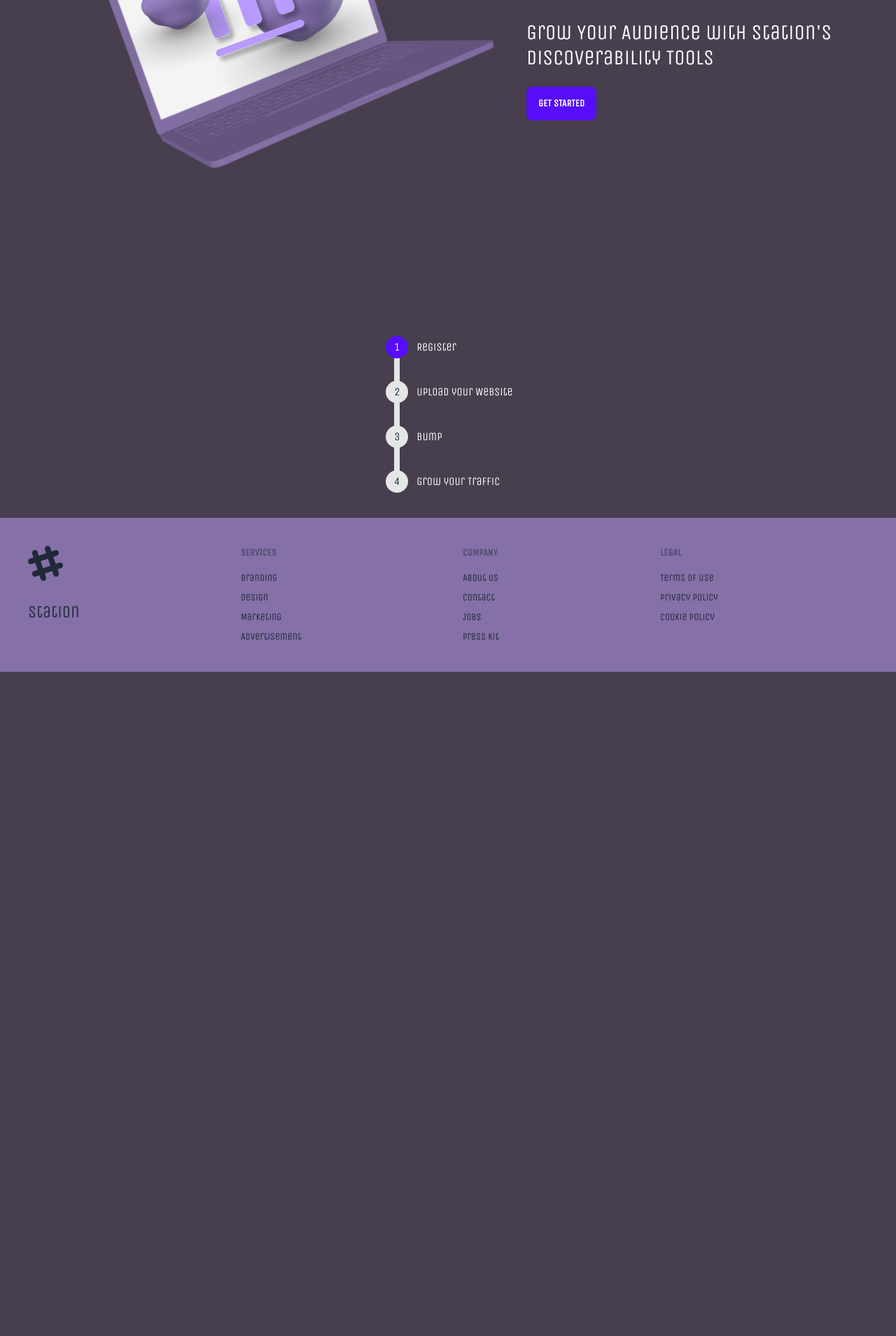
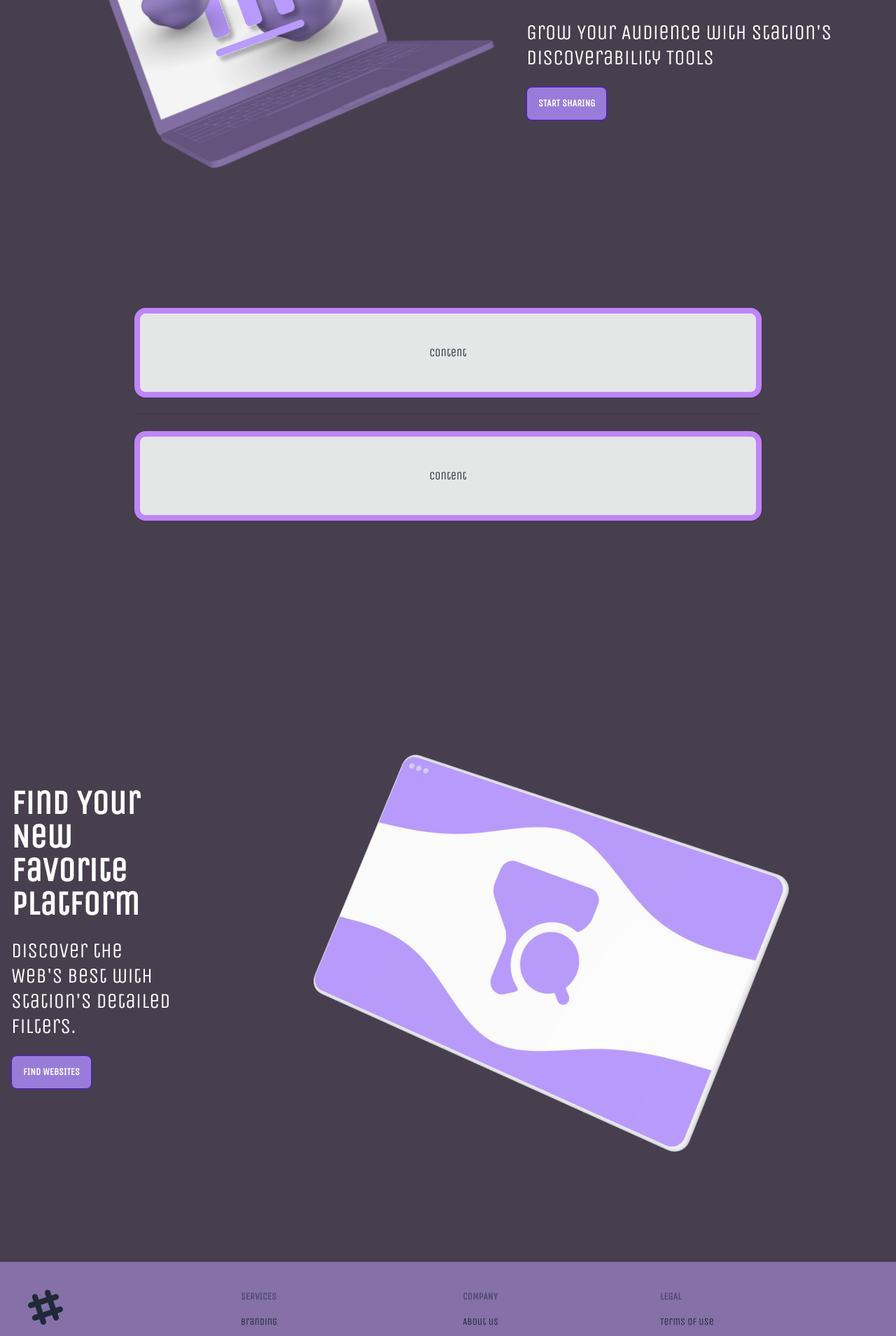
Before and after one commit to StationAPI/station-frontend, a SvelteKit app in the folder station-frontend/: page / in a window 1280 px wide. Shown: the part 400-2309 px from the top of the page at 70% size. Before the commit the page ends 1360 px from the top, so only its background shows below. Built offline with nearby package versions, Linux system fonts and the light colour scheme.

Commit message:
keep working on home page

```diff
--- a/station-frontend/src/routes/+page.svelte
+++ b/station-frontend/src/routes/+page.svelte
@@ -1,28 +1,51 @@
 <script>
-  import logo from "$lib/assets/hero.svg";
-
-  console.log(logo);
+  import hero1 from "$lib/assets/hero.svg";
+  import hero2 from "$lib/assets/hero-2.svg";
 </script>
 
-<div class="hero min-h-screen bg-base-200" style="background-color: #473E4E;">
+<div class="hero min-h-min bg-base-200 mt-6" style="background-color: #473E4E;">
   <div class="hero-content flex-col lg:flex-row">
     <!-- svelte-ignore a11y-img-redundant-alt -->
-    <img src={logo} alt="Hero Image" height="1000" width="1000" />
+    <img src={hero1} alt="Hero Image" height="1000" width="1000" />
     <div class="text-primary-content">
       <h1 class="text-5xl font-bold">Grow Your Website</h1>
       <h2 class="py-6 text-3xl">
         Grow Your Audience with Station's Discoverability Tools
       </h2>
-      <button class="btn btn-primary">Get Started</button>
+      <button class="btn btn-primary" style="background-color: #997CDA;"
+        >Start Sharing</button
+      >
     </div>
   </div>
 </div>
 
-<div class="flex justify-center">
-  <ul class="steps steps-vertical mb-5 text-primary-content">
-    <li class="step step-primary">Register</li>
-    <li class="step">Upload your Website</li>
-    <li class="step">Bump</li>
-    <li class="step">Grow your Traffic</li>
-  </ul>
+<div class="artboard artboard-horizontal phone-5 mx-auto">
+  <div class="flex flex-col w-full lg:flex-row" />
+  <div
+    class="grid flex-grow h-32 card bg-base-300 rounded-box place-items-center border-8 border-purple-400"
+  >
+    content
+  </div>
+  <div class="divider" />
+  <div
+    class="grid flex-grow h-32 card bg-base-300 rounded-box place-items-center border-8 border-purple-400"
+  >
+    content
+  </div>
 </div>
+
+<div class="hero min-h-min bg-base-200 mt-6" style="background-color: #473E4E;">
+  <div class="hero-content flex-col lg:flex-row-reverse">
+    <!-- svelte-ignore a11y-img-redundant-alt -->
+    <img src={hero2} alt="Hero Image" height="1000" width="1000" />
+    <div class="text-primary-content">
+      <h1 class="text-5xl font-bold">Find Your New Favorite Platform</h1>
+      <p class="py-6 text-3xl">
+        Discover the Web's Best with Station's Detailed Filters.
+      </p>
+      <button class="btn btn-primary" style="background-color: #997CDA;"
+        >Find Websites</button
+      >
+    </div>
+  </div>
+</div>
```
Also changed, not shown: station-frontend/src/lib/assets/hero-2.svg (added).
